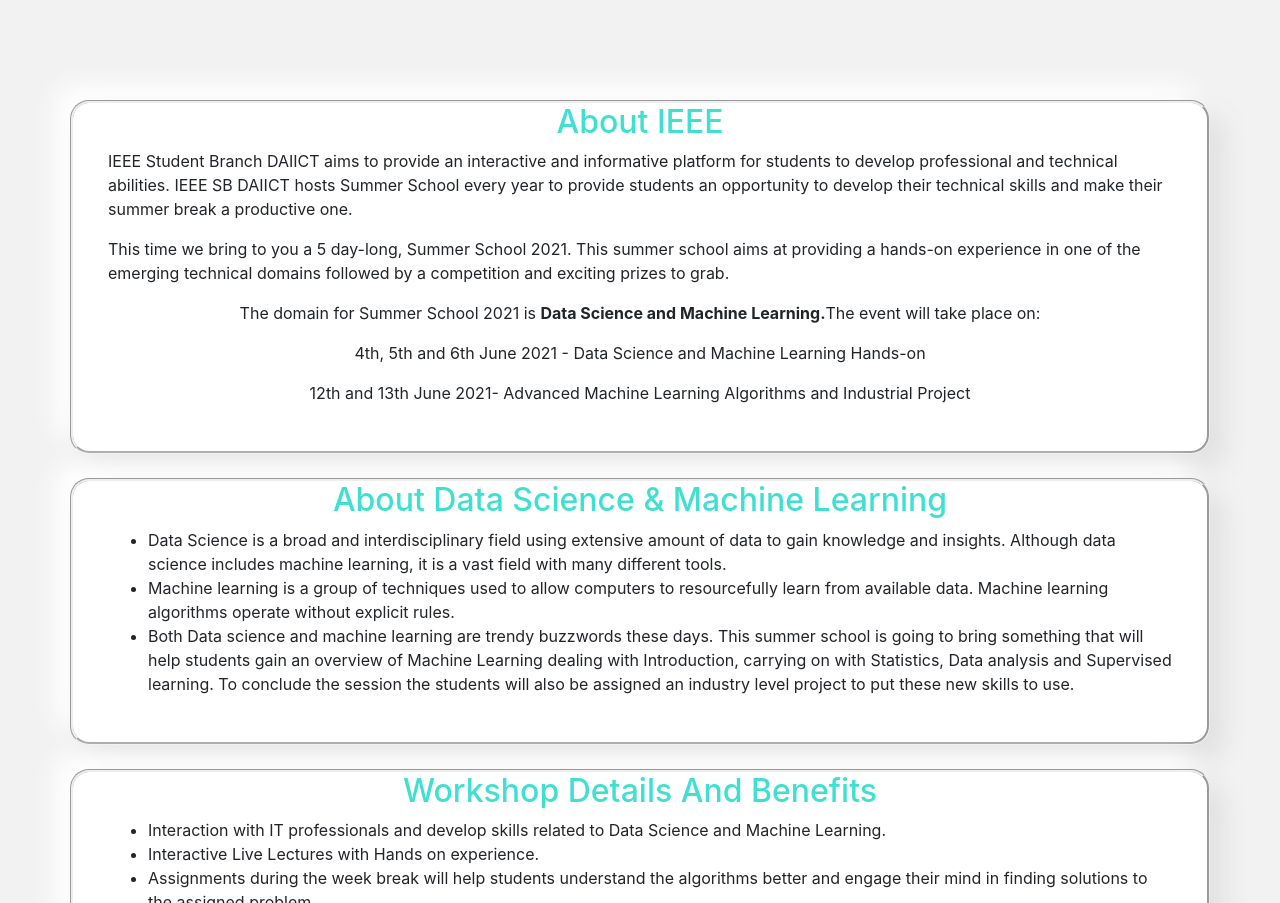
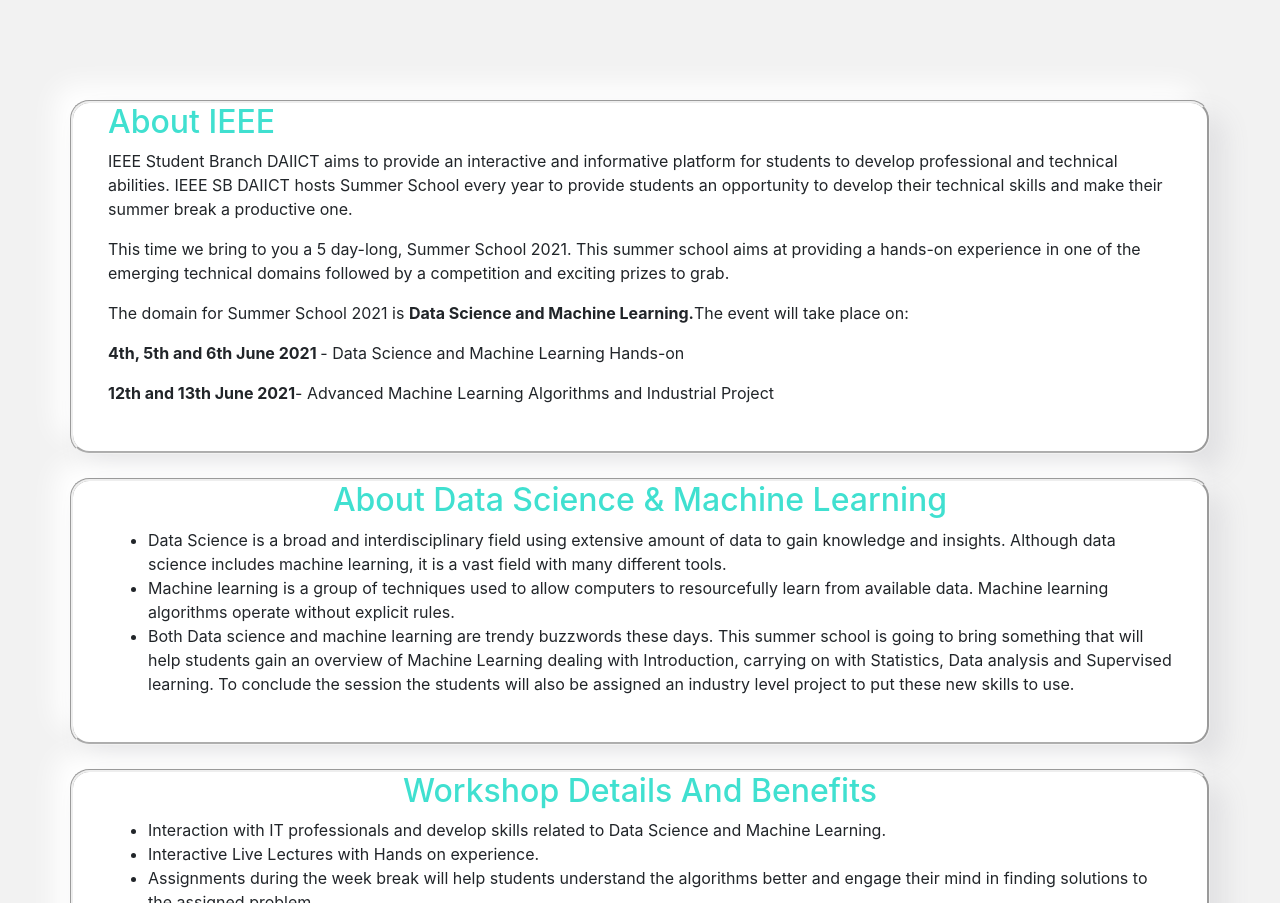
Before and after one commit to jaynavadiya/summer-school-21, a plain HTML site: page index.html in a window 1280 px wide. Shown: the part 802-1705 px from the top of the page. Drawn offline with nearby package versions, Linux system fonts and the light colour scheme; some packages are replaced by stand-ins of ours; animation ran at ten frames a second; a script that the page names is missing; a web font is replaced by a local one.

Commit message:
Update index.html

```diff
--- a/index.html
+++ b/index.html
@@ -90,7 +90,7 @@
 
   <br id="about_top"><br><br>
   <div class="container" id="about">
-    <div class="row  justify-content-center">
+    <div class="row ">
       <h2 class="section-title">About IEEE</h2>
       <p>
         IEEE Student Branch DAIICT aims to provide an interactive and informative
@@ -104,17 +104,21 @@
         followed by a competition and exciting prizes to grab.
       </p>
       <p>
-      The domain for Summer School 2021 is <strong> Data Science and Machine Learning.</strong>
+      The domain for Summer School 2021 is
+      <strong>
+        Data Science and Machine Learning.
+      </strong> <br>
       </p>
-      <br>
       <p>
         The event will take place on:
       </p>
         <p>
-      4th, 5th and 6th June 2021 - Data Science and Machine Learning Hands-on
+      <strong>
+      4th, 5th and 6th June 2021 </strong>- Data Science and Machine Learning Hands-on
       </p>
       <p>
-        12th and 13th June 2021- Advanced Machine Learning Algorithms and Industrial Project
+        <strong>
+        12th and 13th June 2021</strong>- Advanced Machine Learning Algorithms and Industrial Project
         </p>
         <br>
 
```
